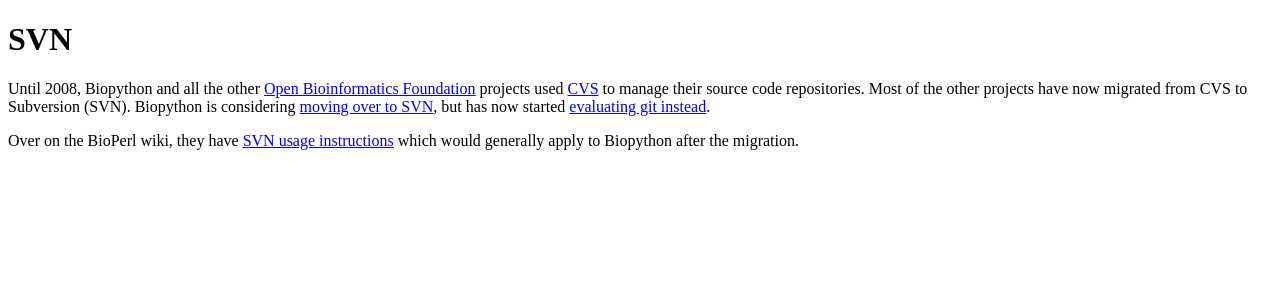
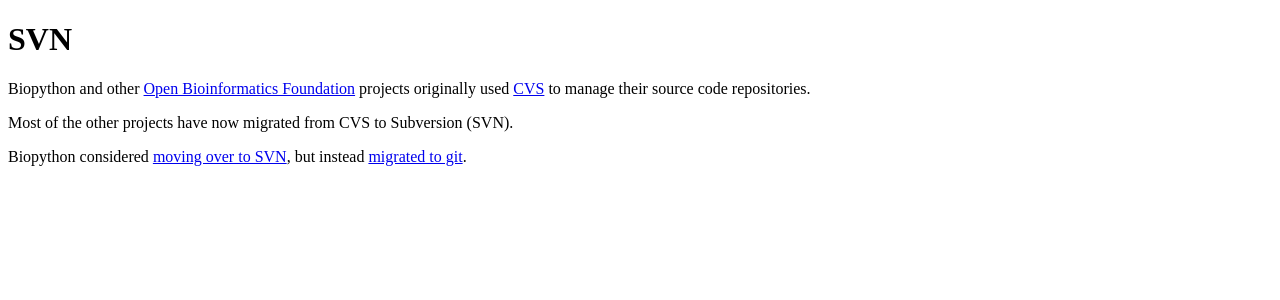
Before and after one commit to biopython/biopython.github.io, a Jekyll site: the page built from wiki/SVN.md, in a window 1280 px wide. Shown: the top 300 px of the page. Built offline with Jekyll 4.4.1, drawn with Linux system fonts in a browser that asks for light colours.

Commit message:
CVS to git has happened!

```diff
--- a/wiki/SVN.md
+++ b/wiki/SVN.md
@@ -4,13 +4,13 @@ permalink: wiki/SVN
 layout: wiki
 ---
 
-Until 2008, Biopython and all the other [Open Bioinformatics
-Foundation](http://open-bio.org) projects used [CVS](CVS "wikilink") to
-manage their source code repositories. Most of the other projects have
-now migrated from CVS to Subversion (SVN). Biopython is considering
-[moving over to SVN](Subversion_migration "wikilink"), but has now
-started [evaluating git instead](GitMigration "wikilink").
+Biopython and other [Open Bioinformatics
+Foundation](http://open-bio.org) projects originally used
+[CVS](CVS "wikilink") to manage their source code repositories.
 
-Over on the BioPerl wiki, they have [SVN usage
-instructions](bp:Using_Subversion "wikilink") which would generally
-apply to Biopython after the migration.
+Most of the other projects have now migrated from CVS to Subversion
+(SVN).
+
+Biopython considered [moving over to
+SVN](Subversion_migration "wikilink"), but instead [migrated to
+git](GitMigration "wikilink").
```
Also changed, not shown: 1 other file.
